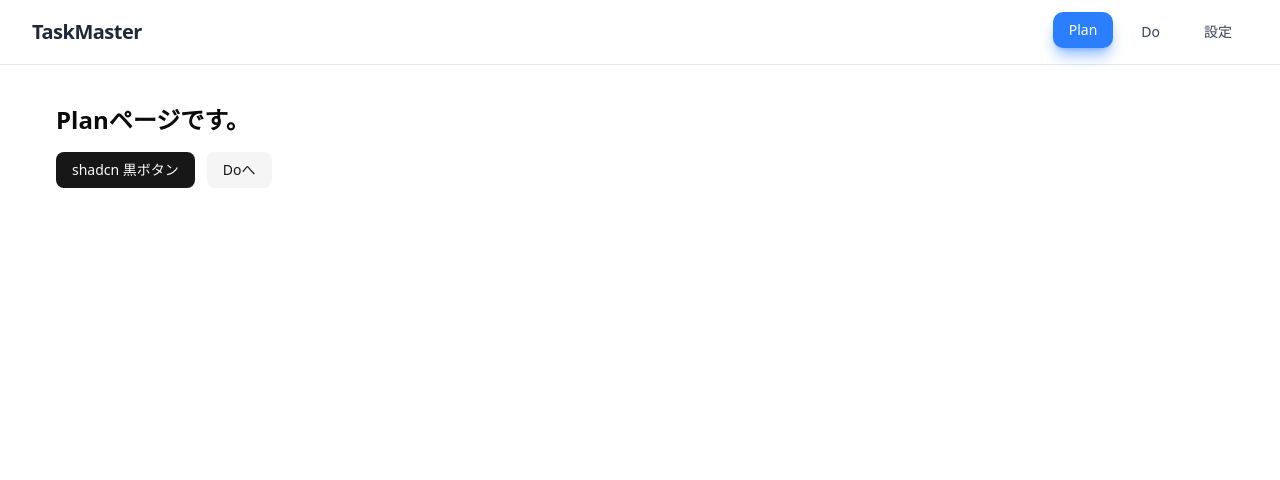
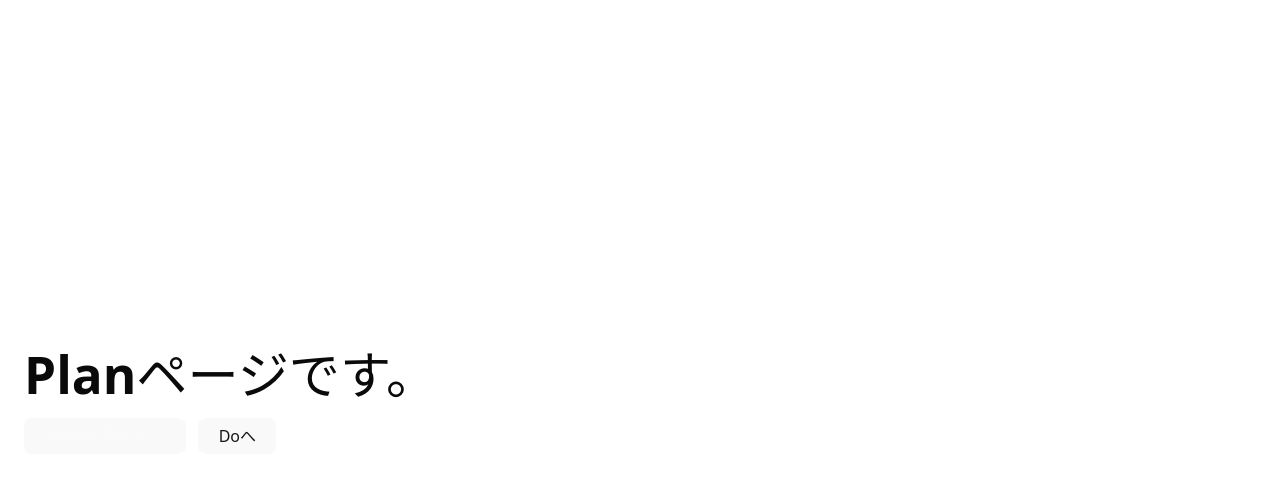
Before and after one commit to Ken1011-philo/taskmaster-app, a React (Vite) app: page /Plan in a window 1280 px wide. Shown: the top 480 px of the page. Built offline with nearby package versions, Linux system fonts and the light colour scheme.

Commit message:
Revert "Feature/navbar"

```diff
--- a/src/components/Layout.tsx
+++ /dev/null
@@ -1,22 +0,0 @@
-import React from 'react';
-// ★ Outlet をインポート
-import { Outlet } from 'react-router-dom';
-// ★ 修正した NavigationBar をインポート
-import NavigationBar from './ui/NavigationBarApp'; // (ファイルパスは適宜調整してください)
-
-const Layout: React.FC = () => {
-  return (
-    <>
-      {/* 1. 全ページ共通のナビゲーションバーを配置 */}
-      <NavigationBar />
-
-      {/* 2. この Outlet 部分に、Plan, Do, Setting の中身が自動的に描画される */}
-      {/* (pt-20 は固定ヘッダー分の高さを確保するパディング) */}
-      <main className="pt-20 max-w-7xl mx-auto px-4 sm:px-6 lg:px-8">
-        <Outlet />
-      </main>
-    </>
-  );
-};
-
-export default Layout;
--- a/src/components/ui/NavigationBarApp.tsx
+++ /dev/null
@@ -1,74 +0,0 @@
-import React from 'react';
-// ★ React Router のフックをインポート
-import { useLocation, useNavigate } from 'react-router-dom';
-
-// 1. ナビゲーションに表示するページのキーを定義
-// (main.tsx のパス名と一致させます)
-type NavKey = '/Plan' | '/Do' | '/Setting';
-
-// 2. ページデータを定義 (Review -> Do に変更)
-interface PageDataEntry {
-    buttonLabel: string;
-}
-const PAGE_DATA: Record<NavKey, PageDataEntry> = {
-    '/Plan': { buttonLabel: 'Plan' },
-    '/Do': { buttonLabel: 'Do' }, // main.tsx に合わせて Do を追加
-    '/Setting': { buttonLabel: '設定' },
-};
-
-// ナビゲーションに表示するボタンの定義と順序
-const navItems: NavKey[] = ['/Plan', '/Do', '/Setting'];
-
-// 3. props を削除
-const NavigationBar: React.FC = () => {
-
-    // ★ 現在地 (location) と遷移関数 (navigate) をフックで取得
-    const location = useLocation();
-    const navigate = useNavigate();
-
-    // 4. 'Focus' または 'Login' ページの場合はヘッダー全体を非表示にする
-    if (location.pathname === '/Focus' || location.pathname === '/Login') {
-        return null;
-    }
-
-    return (
-        <nav
-            id="navbar"
-            className="fixed top-0 left-0 right-0 z-50 bg-white/90 border-b border-gray-200 backdrop-blur-sm transition-all duration-300 ease-in-out"
-        >
-            <div className="max-w-7xl mx-auto px-4 sm:px-6 lg:px-8">
-                <div className="flex justify-between items-center h-16">
-                    <h1 className="text-xl font-bold text-gray-800 tracking-tight">TaskMaster</h1>
-
-                    <div className="flex space-x-3">
-                        {navItems.map((key) => {
-                            // 5. ★ 現在のパス (location.pathname) とボタンのキーを比較
-                            const isActive = location.pathname === key;
-                            const page = PAGE_DATA[key];
-
-                            return (
-                                <button
-                                    key={key}
-                                    // 6. ★ navigate 関数を使って遷移
-                                    onClick={() => navigate(key)}
-                                    className={`
-                                        nav-button px-4 py-2 rounded-lg text-sm font-medium transition duration-150 ease-in-out
-                                        ${isActive
-                                            ? 'text-white bg-blue-500 shadow-lg shadow-blue-500/50 transform -translate-y-0.5'
-                                            : 'text-gray-700 hover:bg-blue-100 hover:text-blue-600'
-                                        }
-                                    `}
-                                    aria-current={isActive ? 'page' : undefined}
-                                >
-                                    {page.buttonLabel}
-                                </button>
-                            );
-                        })}
-                    </div>
-                </div>
-            </div>
-        </nav>
-    );
-};
-
-export default NavigationBar;
--- a/src/global.css
+++ b/src/index.css
@@ -3,6 +3,18 @@
 
 @custom-variant dark (&:is(.dark *));
 :root {
+  font-family: system-ui, Avenir, Helvetica, Arial, sans-serif;
+  line-height: 1.5;
+  font-weight: 400;
+
+  color-scheme: light dark;
+  color: rgba(255, 255, 255, 0.87);
+  background-color: #242424;
+
+  font-synthesis: none;
+  text-rendering: optimizeLegibility;
+  -webkit-font-smoothing: antialiased;
+  -moz-osx-font-smoothing: grayscale;
   --radius: 0.625rem;
   --background: oklch(1 0 0);
   --foreground: oklch(0.145 0 0);
@@ -35,6 +47,60 @@
   --sidebar-accent-foreground: oklch(0.205 0 0);
   --sidebar-border: oklch(0.922 0 0);
   --sidebar-ring: oklch(0.708 0 0);
+}
+
+a {
+  font-weight: 500;
+  color: #646cff;
+  text-decoration: inherit;
+}
+a:hover {
+  color: #535bf2;
+}
+
+body {
+  margin: 0;
+  display: flex;
+  place-items: center;
+  min-width: 320px;
+  min-height: 100vh;
+}
+
+h1 {
+  font-size: 3.2em;
+  line-height: 1.1;
+}
+
+button {
+  border-radius: 8px;
+  border: 1px solid transparent;
+  padding: 0.6em 1.2em;
+  font-size: 1em;
+  font-weight: 500;
+  font-family: inherit;
+  background-color: #1a1a1a;
+  cursor: pointer;
+  transition: border-color 0.25s;
+}
+button:hover {
+  border-color: #646cff;
+}
+button:focus,
+button:focus-visible {
+  outline: 4px auto -webkit-focus-ring-color;
+}
+
+@media (prefers-color-scheme: light) {
+  :root {
+    color: #213547;
+    background-color: #ffffff;
+  }
+  a:hover {
+    color: #747bff;
+  }
+  button {
+    background-color: #f9f9f9;
+  }
 }
 
 @theme inline {
```
Also changed, not shown: src/main.tsx (+7 -19 lines).
